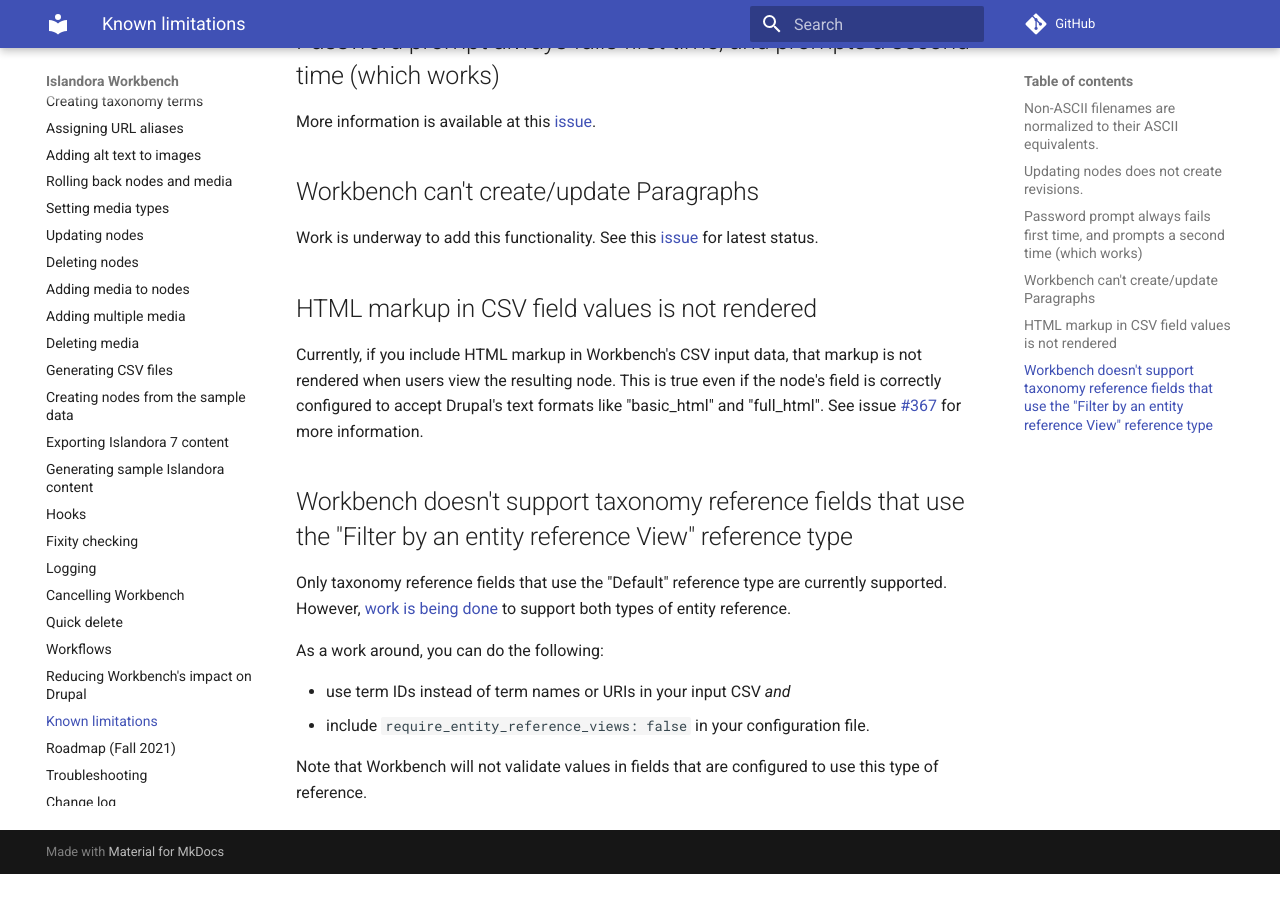
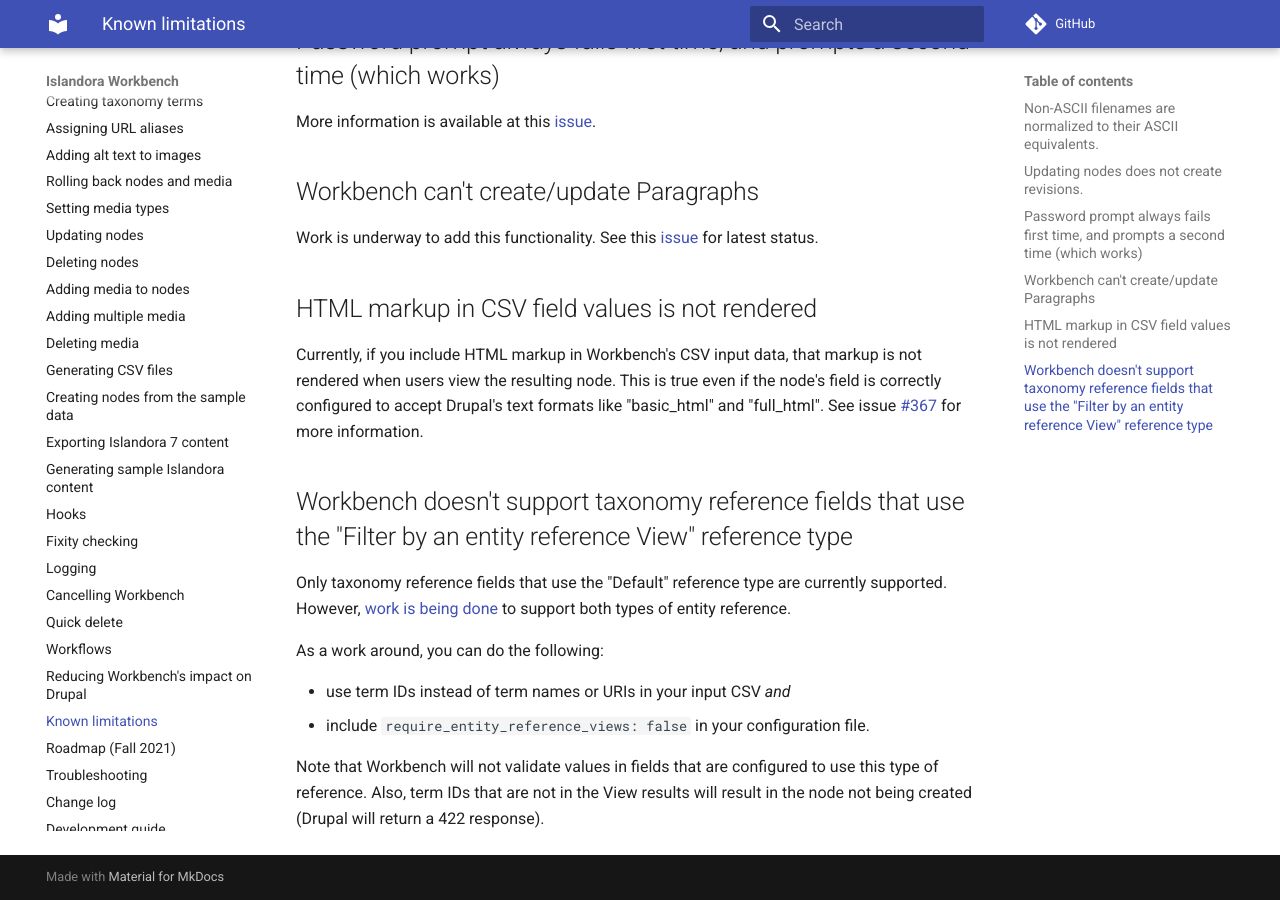
Before and after one commit to mjordan/islandora_workbench_docs, an MkDocs documentation site: the page built from docs/limitations.md, in a window 1280 px wide and 900 px high, scrolled down 632 px. Built offline with MkDocs 1.6.1 and Material for MkDocs 9.7.7, drawn with Linux system fonts in a browser that asks for light colours; comment, search, counter and statistics services are not loaded; before the commit the page ends 1506 px from its top, so only the background shows below that.

```diff
--- a/docs/limitations.md
+++ b/docs/limitations.md
@@ -34,4 +34,4 @@ As a work around, you can do the following:
 * use term IDs instead of term names or URIs in your input CSV *and*
 * include `require_entity_reference_views: false` in your configuration file.
 
-Note that Workbench will not validate values in fields that are configured to use this type of reference.
+Note that Workbench will not validate values in fields that are configured to use this type of reference. Also, term IDs that are not in the View results will result in the node not being created (Drupal will return a 422 response).
```
Also changed, not shown: docs/media_track_files.md (+2 -0 lines).
